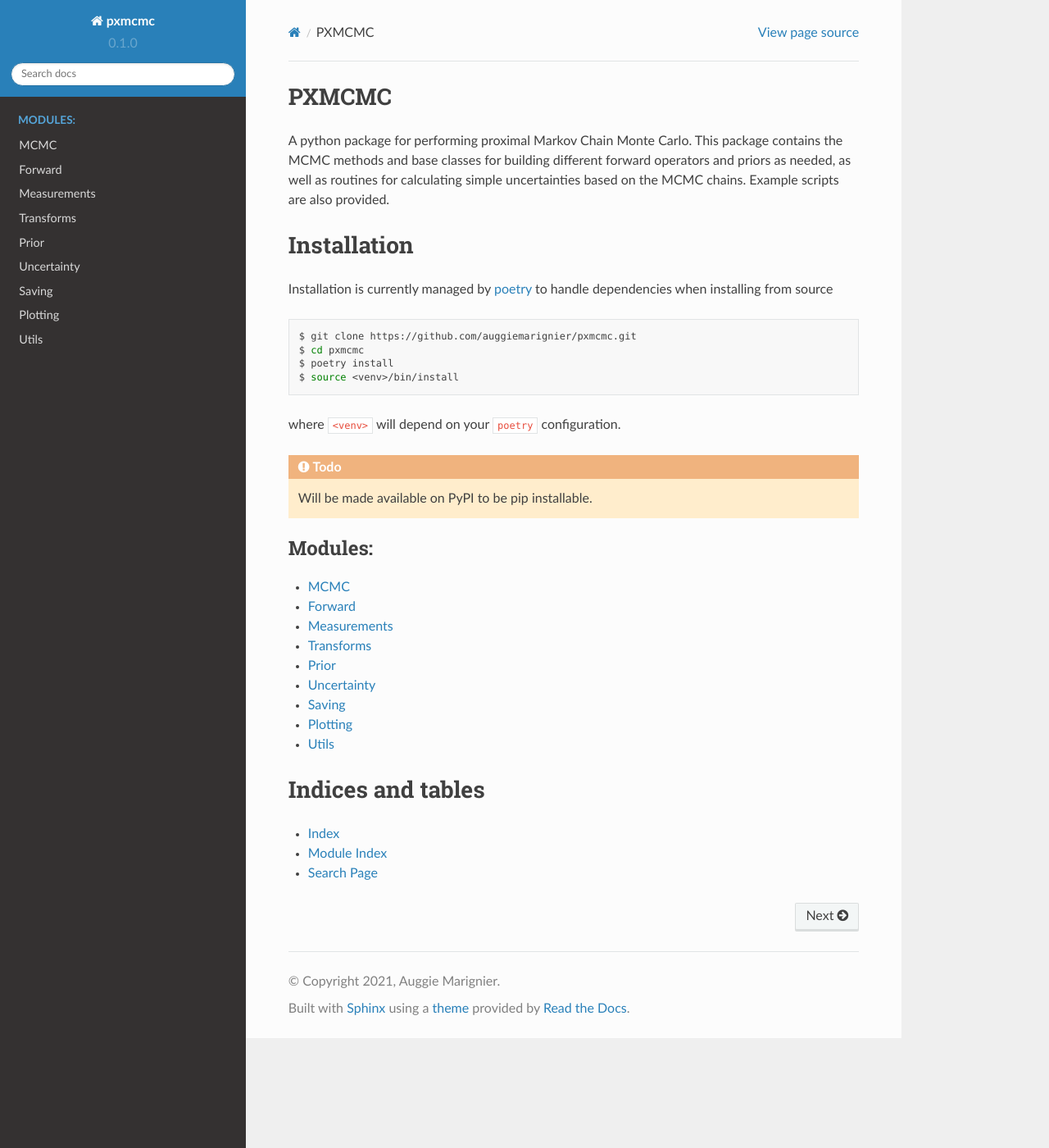
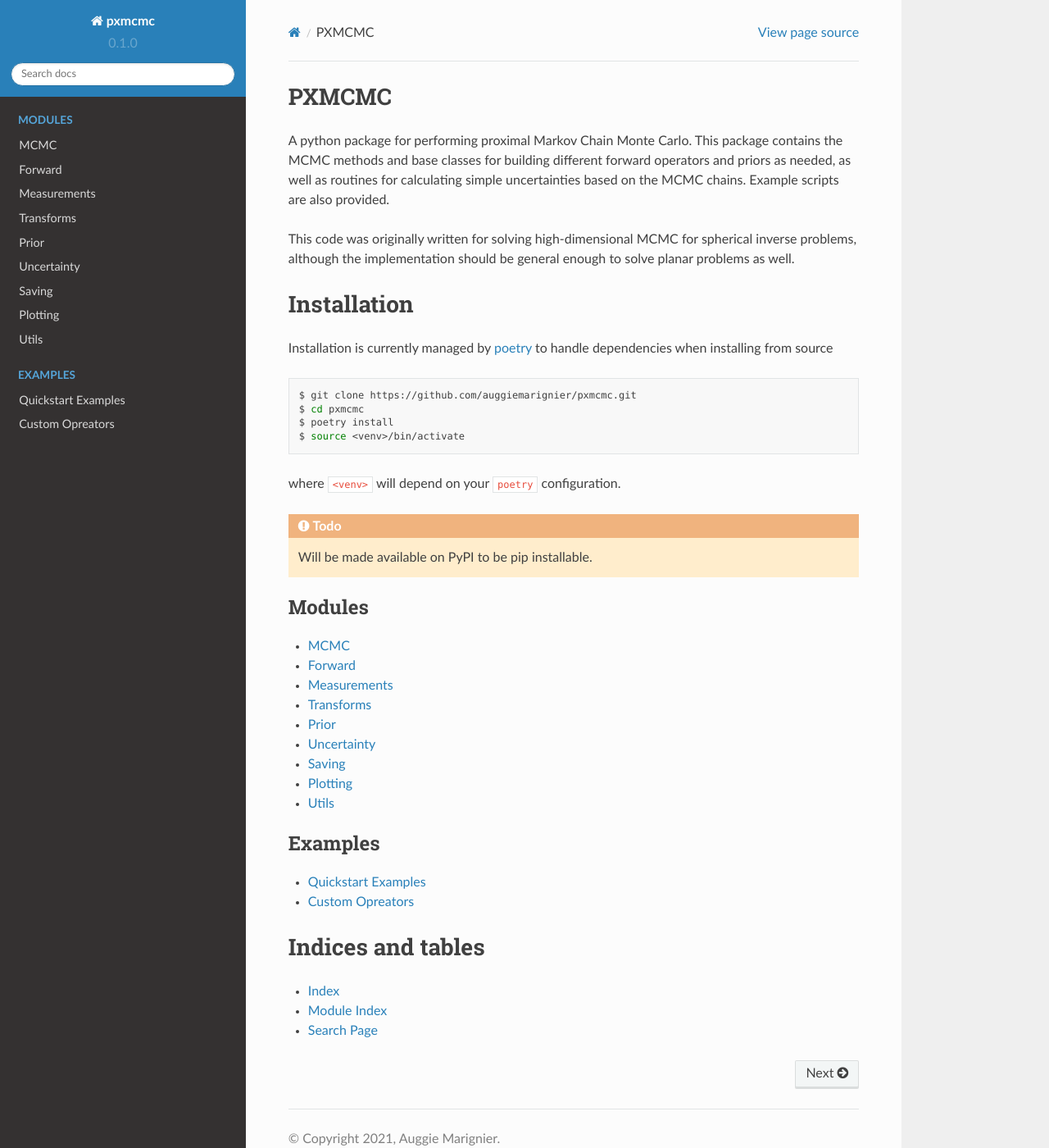
Before and after one commit to auggiemarignier/pxmcmc, a Sphinx documentation site: the page built from docs/index.rst, in a window 1280 px wide and 1400 px high. Shown: the whole window at 82% size. Built offline with Sphinx 7.4.7 and the Read the Docs theme 2.0.0, drawn with Linux system fonts in a browser that asks for light colours.

Commit message:
examples section

```diff
--- /dev/null
+++ b/docs/examplesrst/customops.rst
@@ -0,0 +1,6 @@
+Custom Opreators
+================
+
+.. todo::
+
+    Example of building custom operators
--- a/docs/index.rst
+++ b/docs/index.rst
@@ -7,6 +7,8 @@
 ==================================
 
 A python package for performing proximal Markov Chain Monte Carlo.  This package contains the MCMC methods and base classes for building different forward operators and priors as needed, as well as routines for calculating simple uncertainties based on the MCMC chains.  Example scripts are also provided.
+
+This code was originally written for solving high-dimensional MCMC for spherical inverse problems, although the implementation should be general enough to solve planar problems as well.
 
 Installation
 ============
@@ -18,7 +20,7 @@
     $ git clone https://github.com/auggiemarignier/pxmcmc.git
     $ cd pxmcmc
     $ poetry install
-    $ source <venv>/bin/install
+    $ source <venv>/bin/activate
 
 where :code:`<venv>` will depend on your :code:`poetry` configuration.
 
@@ -41,6 +43,13 @@
    modulesrst/plotting
    modulesrst/utils
 
+.. toctree::
+   :maxdepth: 1
+   :caption: Examples
+
+   examplesrst/quickstart
+   examplesrst/customops
+
 
 Indices and tables
 ==================
```
Also changed, not shown: other parts of docs/index.rst (+2 -2 lines), docs/examplesrst/quickstart.rst (added, +14 -0 lines).
